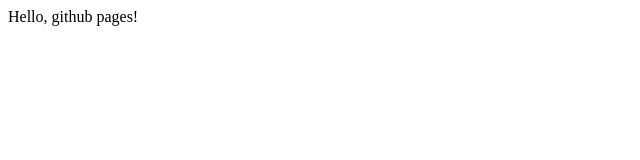
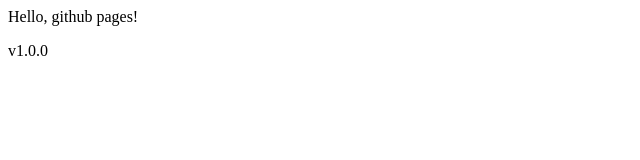
Before and after one commit to sergeytest2014/sergeytest2014.github.io, a plain HTML site: page docs/index.html in a window 1280 px wide. Shown: the full height of the page, 0-640 px from the left. Drawn offline with Linux system fonts and the light colour scheme.

Commit message:
Update content

```diff
--- a/docs/index.html
+++ b/docs/index.html
@@ -4,6 +4,6 @@
 </header>
 <body>
 <p>Hello, github pages!</p>
-
+<p>v1.0.0</p>
 </body>
 </html>
```
